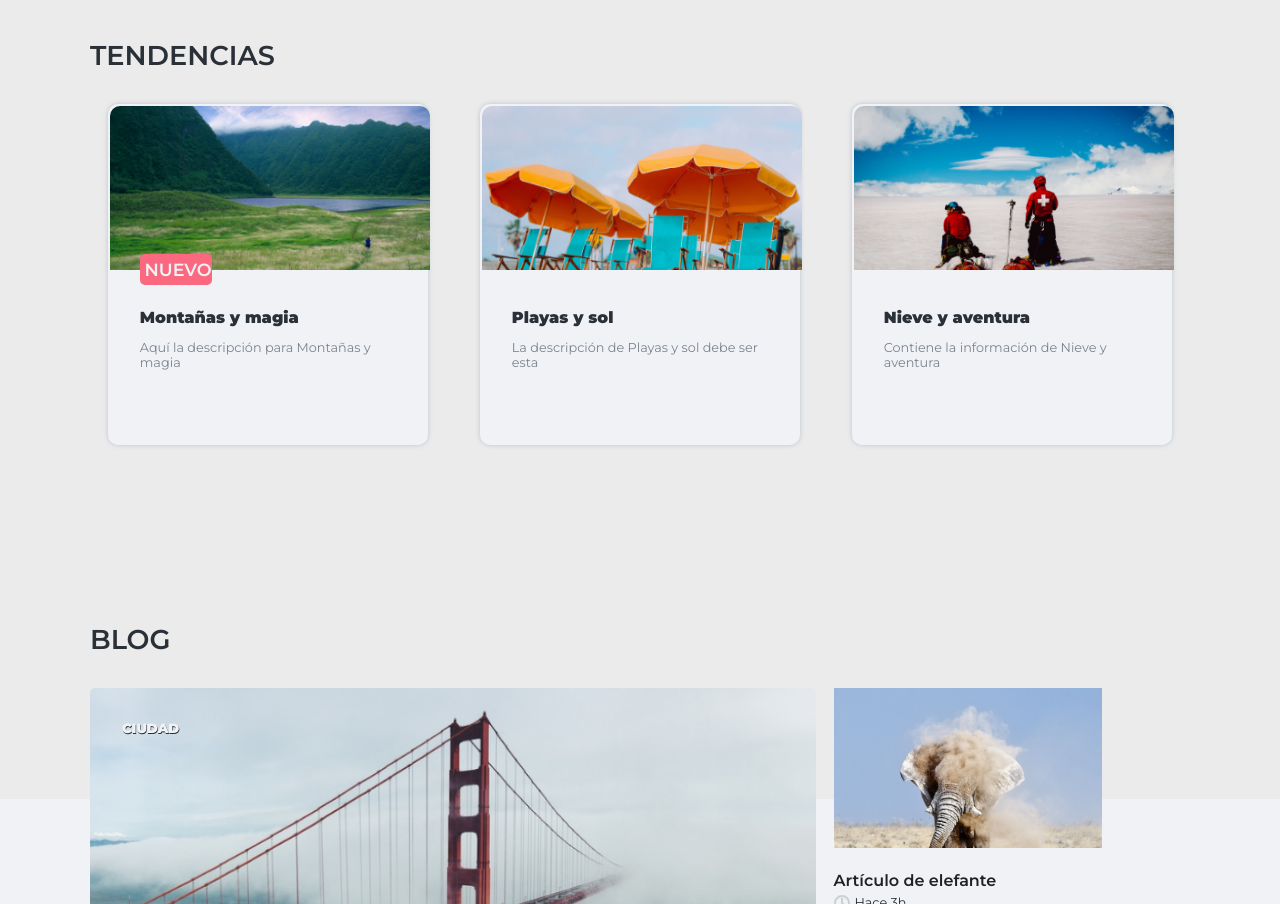
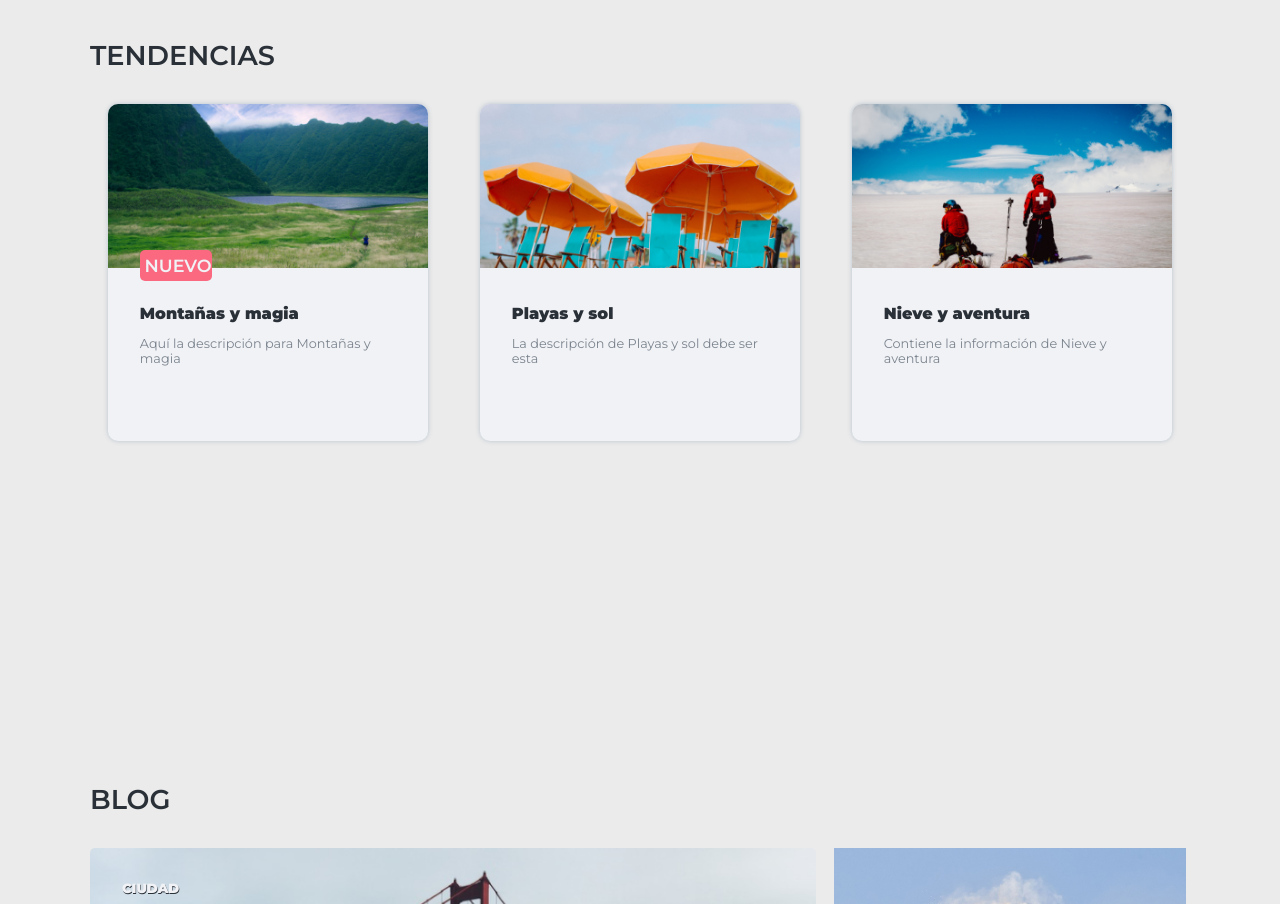
Before and after one commit to JPGallegos1/test24, a plain HTML site: page index.html in a window 1280 px wide. Shown: the part 801-1705 px from the top of the page. Drawn offline with Linux system fonts and the light colour scheme.

Commit message:
remove the last changes

```diff
--- a/css/sass/_blog.scss
+++ b/css/sass/_blog.scss
@@ -134,10 +134,10 @@ section.blog {
         transition: transform 0.3s ease-in-out;
         cursor: pointer;
 
-      .aside-img{
-        width: 100%;
-        height: 10rem;
-      }
+      // .aside-img{
+      //   width: 100%;
+      //   height: 10rem;
+      // }
 
         &:hover {
           transform: scale(1.07);
--- a/css/sass/_tendencies.scss
+++ b/css/sass/_tendencies.scss
@@ -6,7 +6,7 @@
 
   @include phone {
     padding: 4rem 0 0 0;
-    height: 100vh;
+    height: 120vh;
     padding: 2.5rem 2.5rem;
 
   }
@@ -52,7 +52,6 @@
       }
 
       @include phone {
-
           background-color: $white;
           border-radius: 10px;
       }
@@ -90,6 +89,7 @@
         margin: 2px;
         border-radius: 0;
         @include phone{
+          margin: 0;
           width: 100%;
           border-top-left-radius: 10px;
           border-top-right-radius: 10px;
```
Also changed, not shown: css/app.css, 1 other file.
